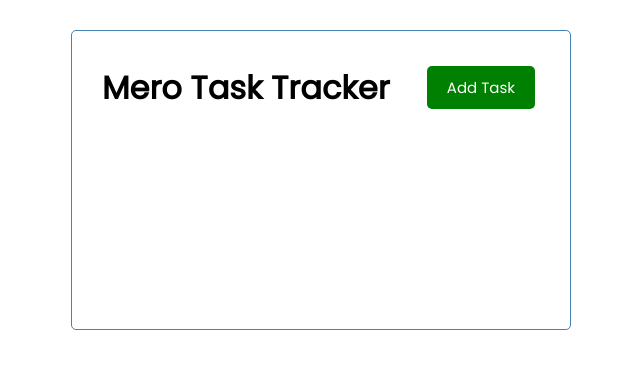
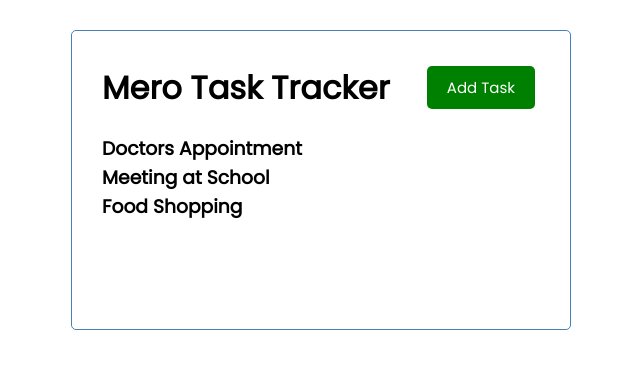
Before and after one commit to sidbelbase/merotask, a React (Create React App) app: page / in a window 1280 px wide. Shown: the top 368 px of the page, without its empty margins (319-959 px from the left). Built offline with nearby package versions, Linux system fonts and the light colour scheme.

Commit message:
feat: add useState to handle state between tasks

```diff
--- a/src/App.js
+++ b/src/App.js
@@ -1,9 +1,36 @@
 import Header from './components/Header';
+import Tasks from './components/Tasks';
+import { useState } from 'react';
 
 function App() {
+
+  const [tasks, setTasks] = useState(
+    [
+      {
+        id: 1,
+        text: 'Doctors Appointment',
+        day: 'Feb 5th at 2:30pm',
+        reminder: true,
+      },
+      {
+        id: 2,
+        text: 'Meeting at School',
+        day: 'Feb 6th at 1:30pm',
+        reminder: true,
+      },
+      {
+        id: 3,
+        text: 'Food Shopping',
+        day: 'Feb 5th at 2:30pm',
+        reminder: false,
+      }
+    ]
+  )
+
   return (
     <div className="container">
       <Header title="Mero Task Tracker" />
+      <Tasks tasks={tasks} />
     </div>
   );
 }
--- /dev/null
+++ b/src/components/Tasks.js
@@ -0,0 +1,14 @@
+
+const Tasks = ({ tasks }) => {
+    return (
+        <>
+            {
+                tasks.map((task) => (
+                    <h3 key={task.id}>{task.text}</h3>
+                ))
+            }
+        </>
+    )
+}
+
+export default Tasks
```
